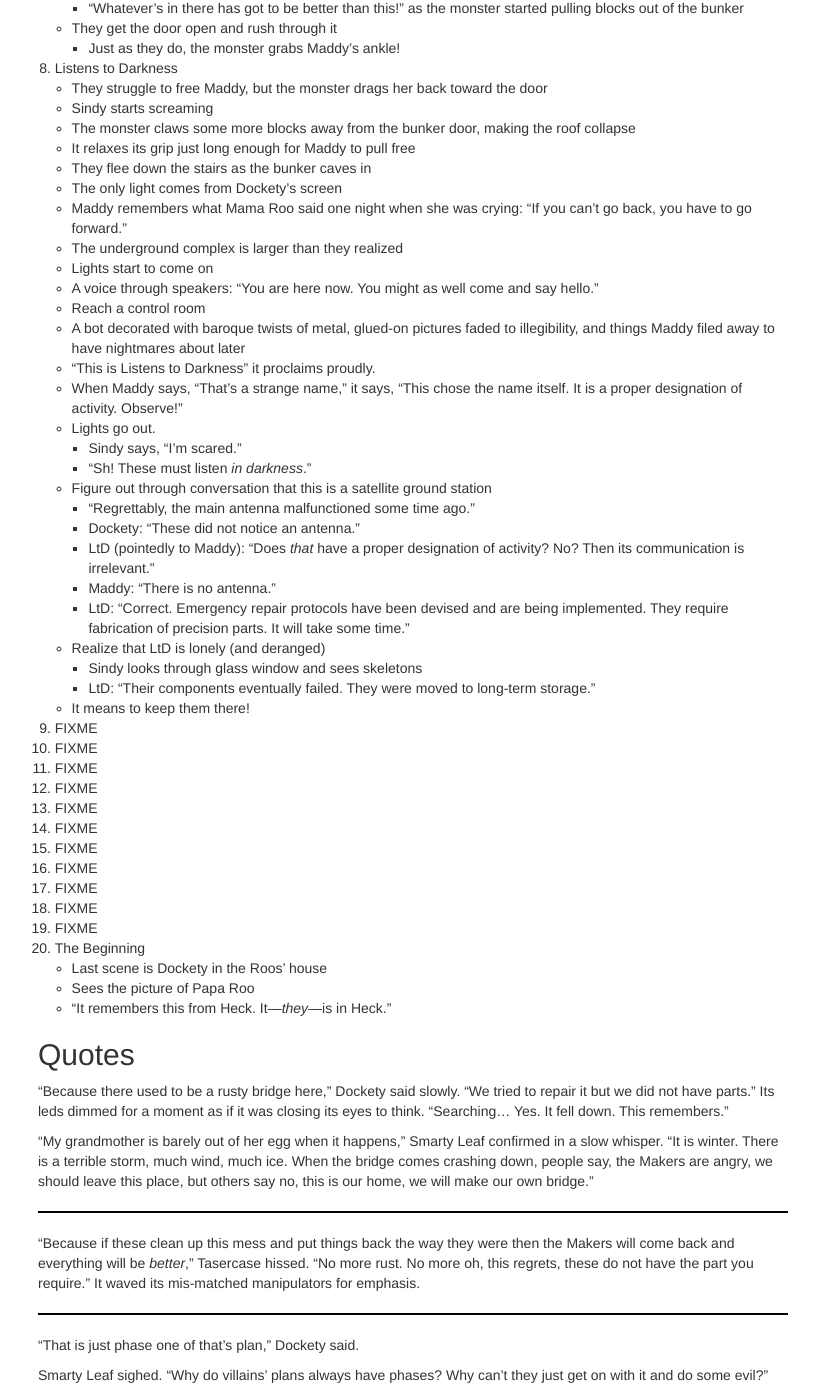
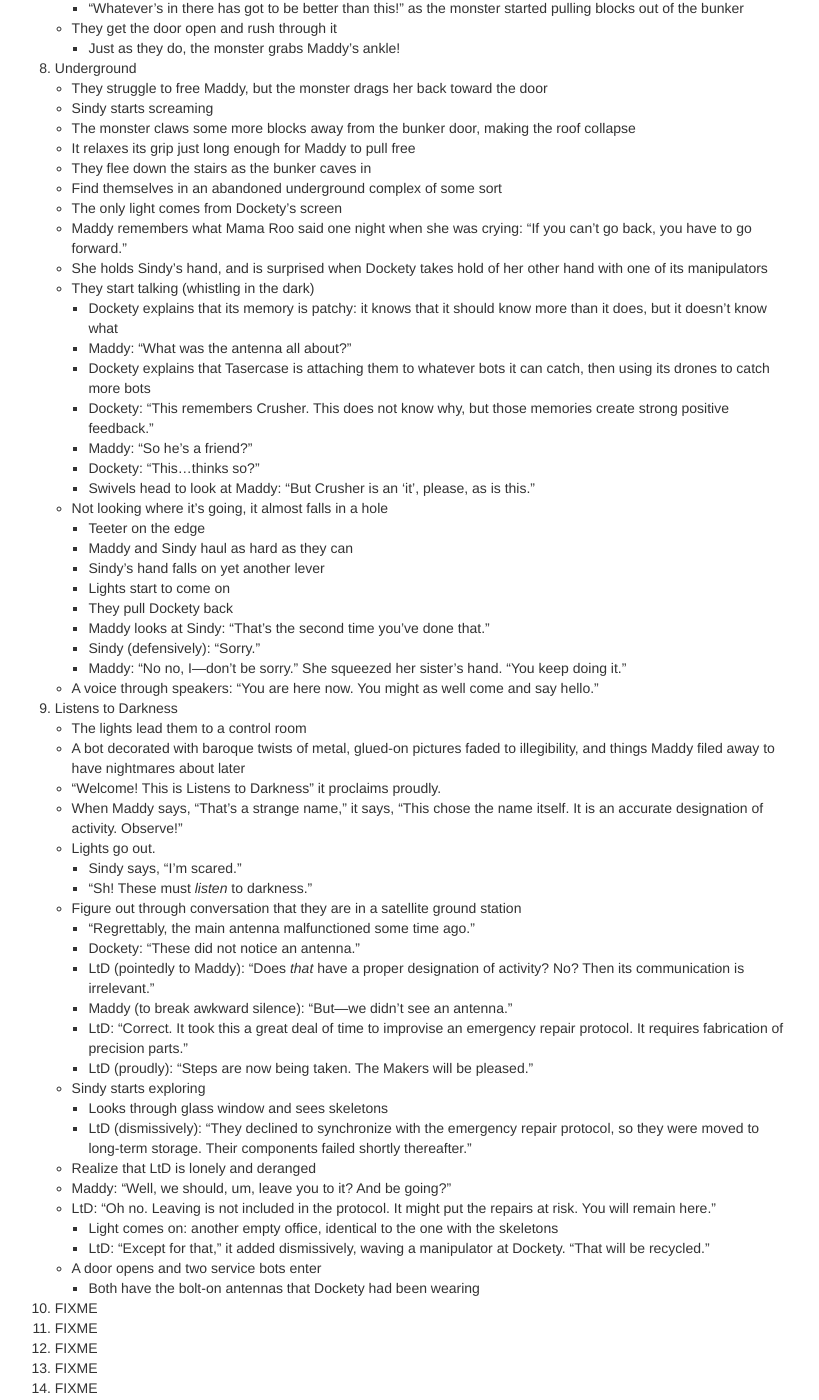
Before and after one commit to gvwilson/sensibleadventures, a Jekyll site: the page built from shapers/story.md, in a window 1280 px wide and 1400 px high, scrolled down 4843 px. Shown: the whole window, without its empty margins (32-851 px from the left). Built offline with Jekyll 4.4.1, drawn with Linux system fonts in a browser that asks for light colours; nearby versions of some CDN libraries; library files that are not in the unit come from our copies.

Commit message:
Breaking up a chapter

```diff
--- a/shapers/story.md
+++ b/shapers/story.md
@@ -244,35 +244,59 @@
         -   "Whatever's in there has got to be better than this!" as the monster started pulling blocks out of the bunker
     -   They get the door open and rush through it
         -   Just as they do, the monster grabs Maddy's ankle!
-8.  Listens to Darkness
+8.  Underground
     -   They struggle to free Maddy, but the monster drags her back toward the door
     -   Sindy starts screaming
     -   The monster claws some more blocks away from the bunker door, making the roof collapse
     -   It relaxes its grip just long enough for Maddy to pull free
     -   They flee down the stairs as the bunker caves in
+    -   Find themselves in an abandoned underground complex of some sort
     -   The only light comes from Dockety's screen
     -   Maddy remembers what Mama Roo said one night when she was crying: "If you can't go back, you have to go forward."
-    -   The underground complex is larger than they realized
-    -   Lights start to come on
+    -   She holds Sindy's hand, and is surprised when Dockety takes hold of her other hand with one of its manipulators
+    -   They start talking (whistling in the dark)
+        -   Dockety explains that its memory is patchy: it knows that it should know more than it does, but it doesn't know what
+        -   Maddy: "What was the antenna all about?"
+        -   Dockety explains that Tasercase is attaching them to whatever bots it can catch, then using its drones to catch more bots
+        -   Dockety: "This remembers Crusher.  This does not know why, but those memories create strong positive feedback."
+        -   Maddy: "So he's a friend?"
+        -   Dockety: "This...thinks so?"
+        -   Swivels head to look at Maddy: "But Crusher is an 'it', please, as is this."
+    -   Not looking where it's going, it almost falls in a hole
+        -   Teeter on the edge
+        -   Maddy and Sindy haul as hard as they can
+        -   Sindy's hand falls on yet another lever
+        -   Lights start to come on
+        -   They pull Dockety back
+        -   Maddy looks at Sindy: "That's the second time you've done that."
+        -   Sindy (defensively): "Sorry."
+        -   Maddy: "No no, I---don't be sorry."  She squeezed her sister's hand.  "You keep doing it."
     -   A voice through speakers: "You are here now. You might as well come and say hello."
-    -   Reach a control room
+9.  Listens to Darkness
+    -   The lights lead them to a control room
     -   A bot decorated with baroque twists of metal, glued-on pictures faded to illegibility, and things Maddy filed away to have nightmares about later
-    -   "This is Listens to Darkness" it proclaims proudly.
-    -   When Maddy says, "That's a strange name," it says, "This chose the name itself.  It is a proper designation of activity.  Observe!"
+    -   "Welcome! This is Listens to Darkness" it proclaims proudly.
+    -   When Maddy says, "That's a strange name," it says, "This chose the name itself.  It is an accurate designation of activity.  Observe!"
     -   Lights go out.
         -   Sindy says, "I'm scared."
-        -   "Sh!  These must listen *in darkness*."
-    -   Figure out through conversation that this is a satellite ground station
+        -   "Sh!  These must *listen* to darkness."
+    -   Figure out through conversation that they are in a satellite ground station
         -   "Regrettably, the main antenna malfunctioned some time ago."
         -   Dockety: "These did not notice an antenna."
         -   LtD (pointedly to Maddy): "Does *that* have a proper designation of activity? No? Then its communication is irrelevant."
-        -   Maddy: "There is no antenna."
-        -   LtD: "Correct.  Emergency repair protocols have been devised and are being implemented. They require fabrication of precision parts.  It will take some time."
-    -   Realize that LtD is lonely (and deranged)
-        -   Sindy looks through glass window and sees skeletons
-        -   LtD: "Their components eventually failed.  They were moved to long-term storage."
-    -   It means to keep them there!
-9.  FIXME
+        -   Maddy (to break awkward silence): "But---we didn't see an antenna."
+        -   LtD: "Correct.  It took this a great deal of time to improvise an emergency repair protocol. It requires fabrication of precision parts."
+        -   LtD (proudly): "Steps are now being taken.  The Makers will be pleased."
+    -   Sindy starts exploring
+        -   Looks through glass window and sees skeletons
+        -   LtD (dismissively): "They declined to synchronize with the emergency repair protocol, so they were moved to long-term storage.  Their components failed shortly thereafter."
+    -   Realize that LtD is lonely and deranged
+    -   Maddy: "Well, we should, um, leave you to it?  And be going?"
+    -   LtD: "Oh no.  Leaving is not included in the protocol.  It might put the repairs at risk.  You will remain here."
+        -   Light comes on: another empty office, identical to the one with the skeletons
+        -   LtD: "Except for that," it added dismissively, waving a manipulator at Dockety.  "That will be recycled."
+    -   A door opens and two service bots enter
+        -   Both have the bolt-on antennas that Dockety had been wearing
 10. FIXME
 11. FIXME
 12. FIXME
```
